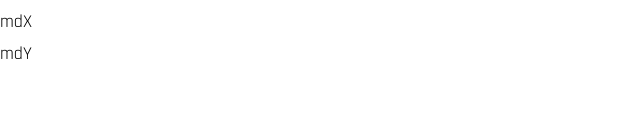
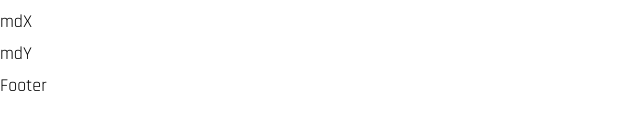
Before and after one commit to MaxRoos04/Tesla-website-project, a React (Create React App) app: page / in a window 1280 px wide. Shown: the part 1619-1749 px from the top of the page, without its empty margins (0-640 px from the left). Built offline with nearby package versions, Linux system fonts and the light colour scheme; the HTML template or start-up script is replaced by a standard one; a web font is replaced by a local one.

Commit message:
Added footer page
- added footer page
- installed some node modules

```diff
--- a/package.json
+++ b/package.json
@@ -10,6 +10,7 @@
     "react-dom": "^18.2.0",
     "react-google-maps": "^9.4.5",
     "react-scripts": "^5.0.1",
+    "styled-components": "^5.3.9",
     "web-vitals": "^2.1.4"
   },
   "scripts": {
--- a/src/App.js
+++ b/src/App.js
@@ -8,6 +8,7 @@ import MdS from './components/MdS';
 import Md3 from './components/Md3';
 import MdX from './components/MdX';
 import MdY from './components/MdY';
+import Footer from './components/footer';
 
 const App = () => {
   return (
@@ -20,6 +21,7 @@ const App = () => {
       <Md3 />
       <MdX />
       <MdY />
+      <Footer />
       { <div className='h-[4000px]'></div> }
     </div>
   );
--- /dev/null
+++ b/src/components/footer.js
@@ -0,0 +1,7 @@
+import React from 'react';
+
+const Footer = () => {
+  return <div>Footer</div>;
+};
+
+export default Footer;
```
Also changed, not shown: 1 other file (tests, documents, lock files or other folders).
